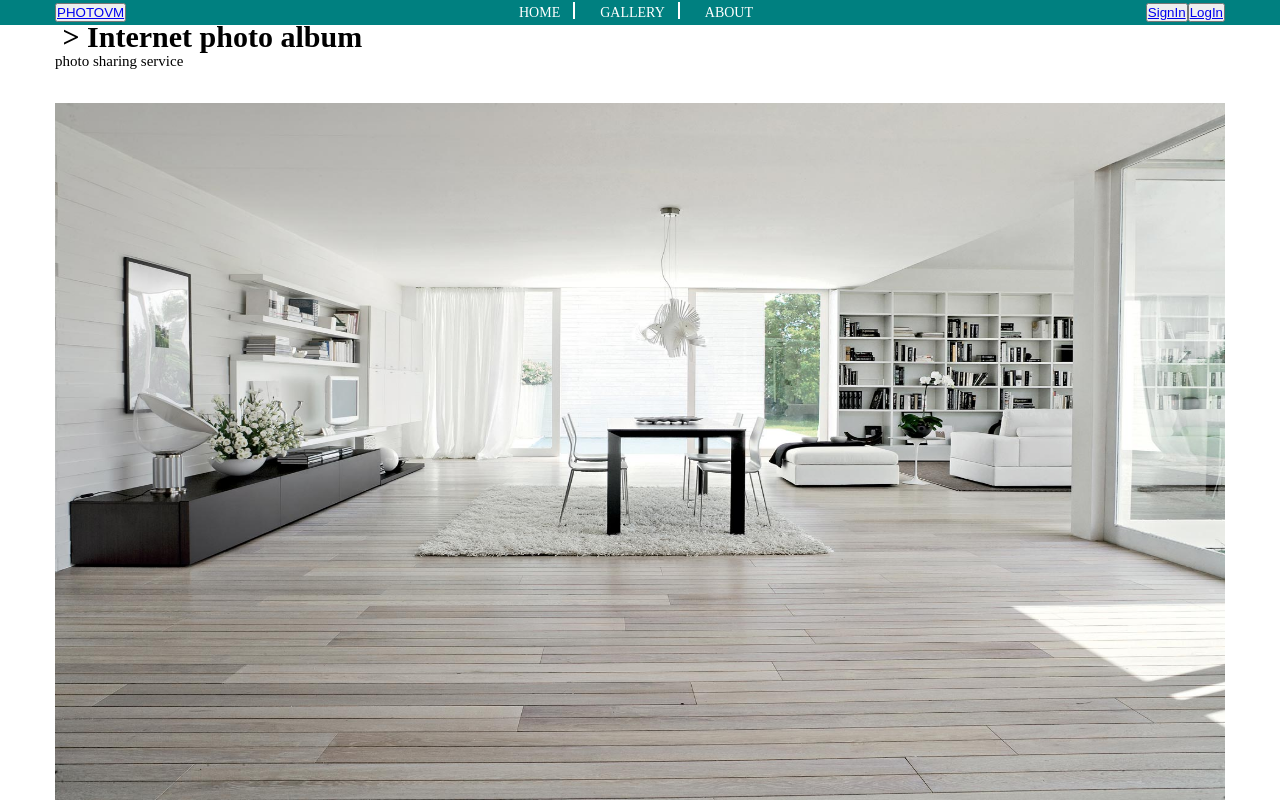
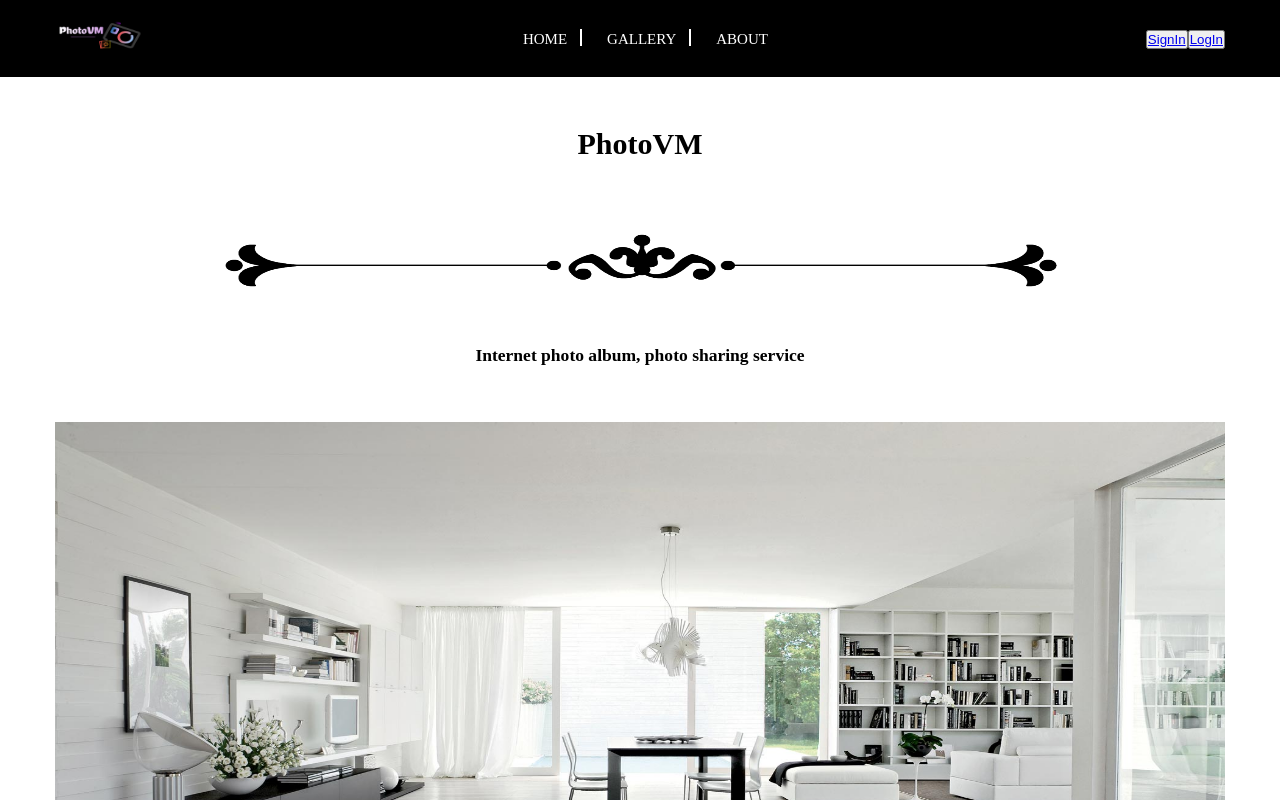
Before and after one commit to vvvmvvv/photovm-withReact, a React (Create React App) app in the folder photovm/: page / in a window 1280 px wide. Shown: the top 800 px of the page. Built offline with nearby package versions, Linux system fonts and the light colour scheme; no server answers.

Commit message:
styling nav and main v1

```diff
--- a/photovm/src/components/Main/Main.css
+++ b/photovm/src/components/Main/Main.css
@@ -1,4 +1,26 @@
 /*                                      CSS FOR MAIN COMPONENT                  */
+
+
+.main__info{
+    display: flex;
+    flex-direction: column;
+}
+
+.main__info-header{
+    display: flex;
+    align-self: center;
+    padding: 55px 0;
+
+}
+
+.main__info-description{
+    display: flex;
+    align-self: center;
+    padding: 25px 0;
+}
+.main__info-line{
+    margin: 0 auto;
+}
 
 
 
--- a/photovm/src/components/Main/Main.js
+++ b/photovm/src/components/Main/Main.js
@@ -4,6 +4,7 @@ import s2 from '../../assets/images/s2.jpg';
 import s3 from '../../assets/images/s3.jpg';
 import s4 from '../../assets/images/s4.jpeg';
 import s5 from '../../assets/images/s5.jpg';
+import line from '../../assets/images/main-line.png';
 
 
 const Main = () => {
@@ -11,18 +12,27 @@ const Main = () => {
         <React.Fragment>
             <div className="container">
             <header>
-                <div>
-                <h1>&nbsp;&gt;&nbsp;Internet photo album </h1>
-                 <div className="textHeader">photo sharing service</div>
-                </div>
+
+            <div className="main__info">
+                        <div className="main__info-header">
+                            <h1><i class="fas fa-angle-left"></i>PhotoVM <i class="fas fa-angle-right"></i></h1>
+                        </div>
+                        <div className="main__info-line">
+                            <img src={line} alt="" height="100px" width="900px"/>
+                        </div>
+                        <div className="main__info-description">
+                            <h3><i class="fas fa-caret-right"></i> Internet photo album, photo sharing service <i
+                                    class="fas fa-caret-left"></i></h3>
+                        </div>
+                    </div>
 
                 <div className="wraper-slider">
                         <div className="slider">
                             <figure>
-                                <a href="#"><img src={s2} alt="" height="700px"/></a>
-                                <a href="#"><img src={s3} alt="" height="700px"/></a>
-                                <a href="#"><img src={s4} alt="" height="700px"/></a>
-                                <a href="#"><img src={s5} alt="" height="700px"/></a>
+                                <img src={s2} alt="" height="700px"/>
+                                <img src={s3} alt="" height="700px"/>
+                                <img src={s4} alt="" height="700px"/>
+                                <img src={s5} alt="" height="700px"/>
                             </figure>
                         </div>
                     </div>
--- a/photovm/src/components/Nav/Nav.css
+++ b/photovm/src/components/Nav/Nav.css
@@ -1,22 +1,23 @@
 
 nav{
-    background-color: teal;
+    background-color: black;
+    color: white;
 }
 
 .menu {
     display: flex;
     justify-content: space-between;
     text-align: center;
+    align-items: center;
 }
 
 .menu__items {
-    /* margin-right: 50px;
+    height: 100%;
     padding: 5px;
-    border-bottom: 2px solid white; */
 }
 
 .menu__items:hover {
-    border-bottom: 2px solid deepskyblue;
+    border-bottom: 1px solid deepskyblue;
 }
 
 .menu__items-list {
@@ -27,11 +28,10 @@ nav{
     position: relative;
     list-style-type: none;
     padding: 0px 10px;
-    transition: background 0.2s linear;
+    transition: background 0.3s linear;
 }
 
 .menu__items-list li::after {
-
     content: "";
     display: inline-block;
     position: absolute;
@@ -52,7 +52,6 @@ nav{
     color: white;
     text-decoration: none;
     text-transform: uppercase;
-    font-size: 14px;
     padding: 5px 10px;
     transition: background 0.4s linear;
 }
@@ -61,3 +60,12 @@ nav{
     color: black;
     background-color: white;
 }
+
+
+
+
+.logout{
+    border: 2px solid deepskyblue;
+    color: white;
+    cursor: pointer;
+  }
--- a/photovm/src/components/Nav/Nav.js
+++ b/photovm/src/components/Nav/Nav.js
@@ -1,9 +1,11 @@
 import React, {useState, useEffect} from 'react';
 import { Link, withRouter} from 'react-router-dom';
-import "./Nav.css"
 
 import firebase from '../../firebase/config'
 import {Auth} from '../../context/authContext';
+
+import "./Nav.css"
+import logo from '../../assets/images/logo.png';
 
 
 const Nav = (props) => {
@@ -35,7 +37,7 @@ const Nav = (props) => {
     if(userState != null || state.user.hasOwnProperty('user')){
         buttons = ( <React.Fragment>
                         <button><Link to='/create'> Add new Photo </Link></button>
-                        <a>{userEmail}</a>
+                        <span>{userEmail}</span>
                         <button className="logout" onClick={logout}>LogOut</button>
                     </React.Fragment>)
     }else{
@@ -54,7 +56,9 @@ const Nav = (props) => {
                         <div className="container">
                             <div class="menu">
                                 <div class="logo">
-                                    <button><Link to='/'> PHOTOVM </Link></button>
+                                <Link to='/'>
+                                    <img src={logo} alt="logo" height="70px" width="90px"/>
+                                </Link>
                                 </div>
                                 <div class="menu__items">
                                         <ul class="menu__items-list">
--- a/photovm/src/index.css
+++ b/photovm/src/index.css
@@ -176,10 +176,7 @@ form * {
   margin-top: 40px;
 }
 
-.logout{
-  border: 2px solid black;
-  color: black;
-}
+
 .delete{
   background:red;
   color: white;
```
Also changed, not shown: photovm/src/assets/images/logo.png (added), photovm/src/assets/images/main-line.png (added).
